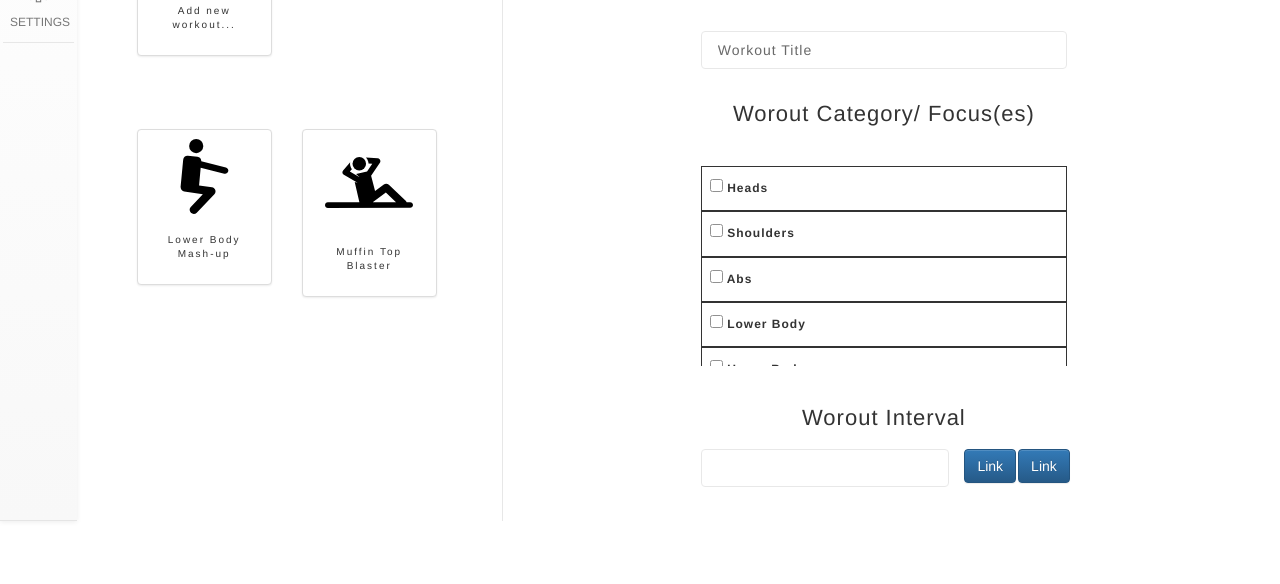
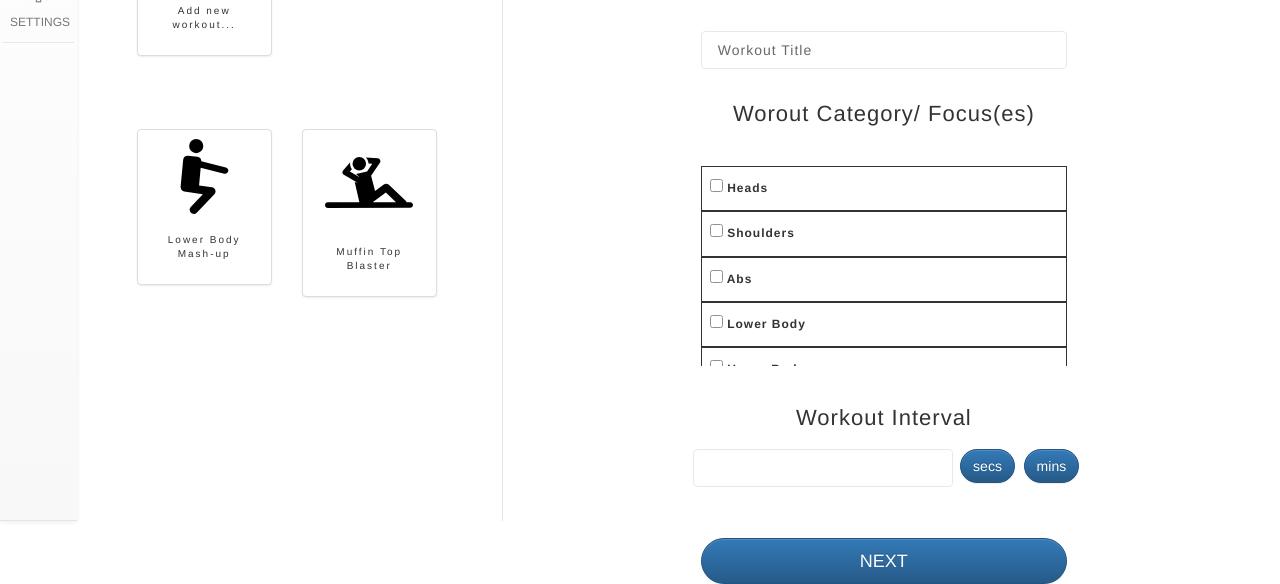
Before and after one commit to conniekim/WorkoutHelper, a plain HTML site: page create-workout.html in a window 1280 px wide. Shown: the part 279-863 px from the top of the page. Before the commit the page ends 800 px from the top, so only its background shows below. Drawn offline with nearby package versions, Linux system fonts and the light colour scheme.

Commit message:
layout progress is done

```diff
--- a/create-workout.html
+++ b/create-workout.html
@@ -187,18 +187,23 @@
             </div>
 
             <div class="col-12">
-              <h4> Worout Interval</h4>
+              <h4> Workout Interval</h4>
             </div>
+            <div class="row">
               <div class="form-group row size-small">
                 <div class="col-md-10">
                   <input class="form-control resize-it" type="text" id="example-text-input">
                 </div>
                 <div class="col-md-1">
-                <a class="btn btn-primary" href="#" role="button">Link</a>
+                  <a class="btn btn-primary" href="#" role="button">secs</a>
                 </div>
                 <div class="col-md-1">
-                <a class="btn btn-primary" href="#" role="button">Link</a>
+                  <a class="btn btn-primary" href="#" role="button">mins</a>
                 </div>
+              </div>
+            </div>
+            <div class=" next-button row">
+              <div class="col-12"><a class="btn btn-primary btn-lg btn-block" href="#" role="button">NEXT</a> </div>
              </div>
           </div>
 
--- a/css/style.css
+++ b/css/style.css
@@ -188,6 +188,16 @@
 	margin-left: 25%;
 }
 #create-workout .col-md-1 {
-	margin-left: -2%;
-	margin-right: 1%;
+	margin-left: -3%;
+	margin-right: 3%;
 }
+#create-workout .next-button {
+	width: 50%;
+	margin-top: 5%;
+	margin-bottom: 5%;
+	margin-left: 25%;
+}
+
+#create-workout .btn {
+	border-radius: 300px;
+}
```
Lines whose indentation alone changed are shown as unchanged.
